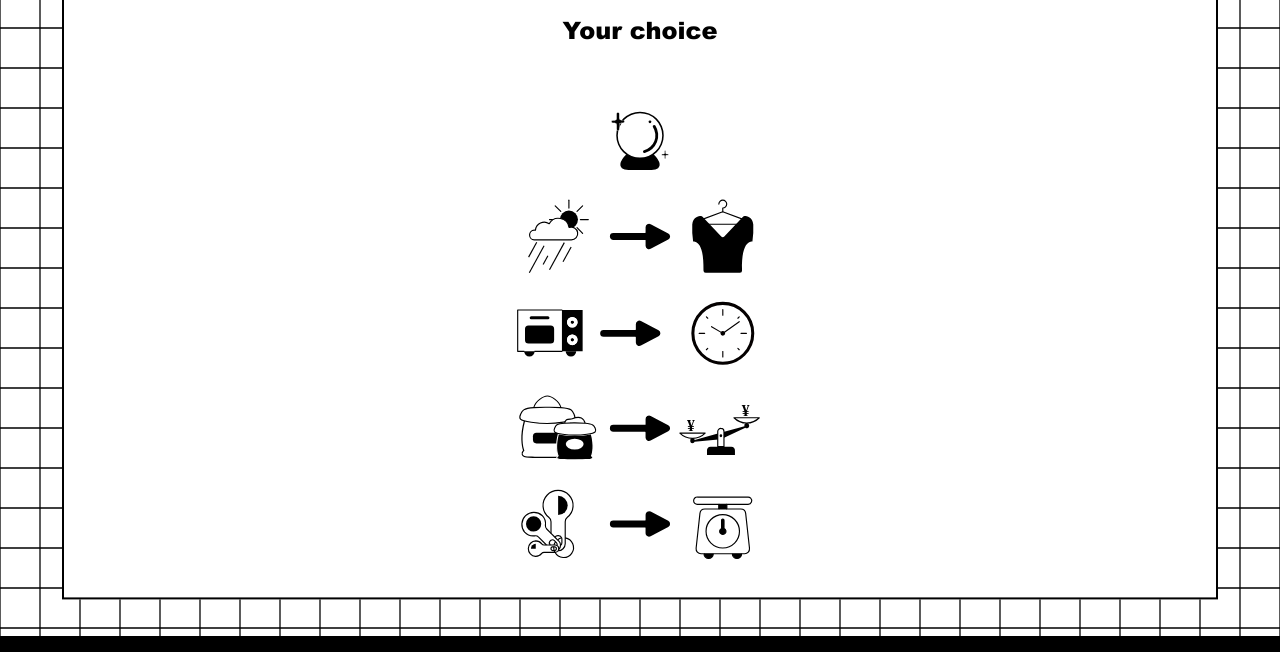
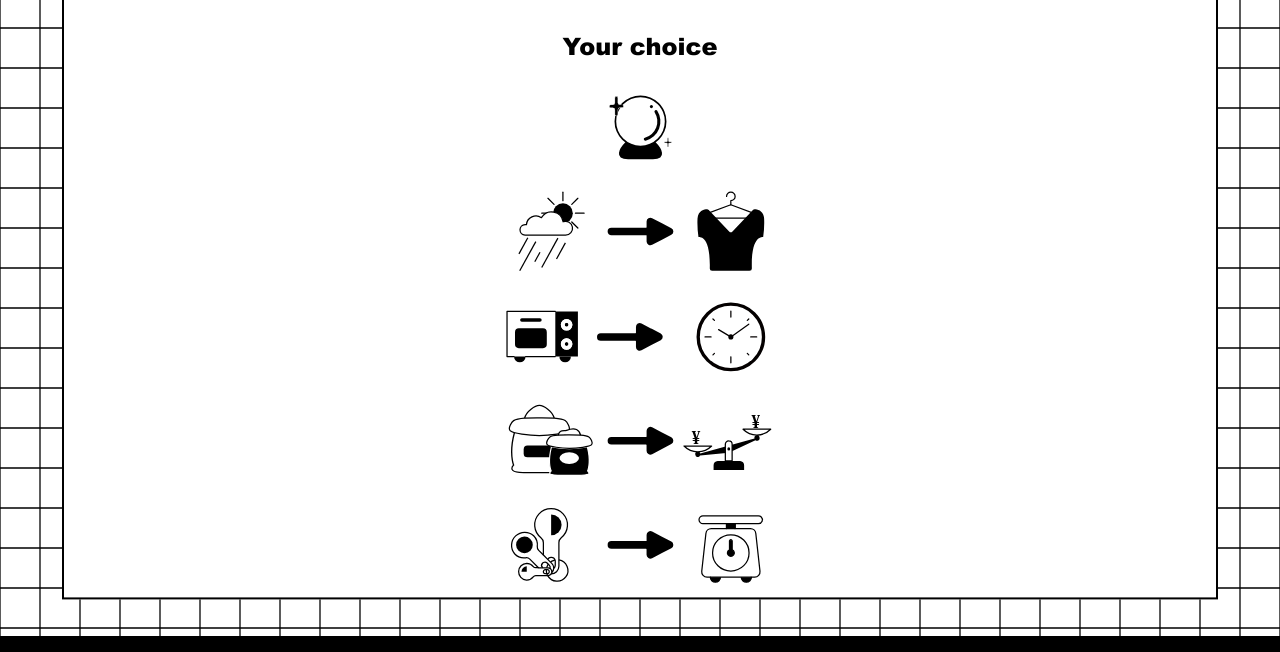
Before and after one commit to nono2224/AMR-project-2, a plain HTML site: page index.html in a window 1280 px wide. Shown: the part 148-800 px from the top of the page. Drawn offline with nearby package versions, Linux system fonts and the light colour scheme.

Commit message:
update: selectクラス内のサイズ変更

```diff
--- a/index.html
+++ b/index.html
@@ -31,7 +31,6 @@
                     <div class="app-three"></div>
                     <div class="app-four"></div>
                     <div class="app-five"></div>
-                    <div class="remainder"></div>
                 </div>
             </div>
         </div>
--- a/styles/home/main/main.scss
+++ b/styles/home/main/main.scss
@@ -41,7 +41,7 @@ html {
                     left: 50%;
                     transform: translateX(-50%);
                     width: 100%;
-                    height: 60px;
+                    height: 100px;
                     .AMR-icon {
                         position: absolute;
                         top: 50%;
@@ -87,11 +87,11 @@ html {
                     bottom: 0;
                     left: 50%;
                     transform: translateX(-50%);
-                    height: calc(100% - 60px);
+                    height: calc(100% - 110px);
                     width: 100%;
                     .text {
                         width: 100%;
-                        height: 20%;
+                        height: 10%;
                         position: relative;
                         .text-in {
                             position: absolute;
@@ -105,46 +105,42 @@ html {
                     }
                     .content {
                         width: 100%;
-                        height: 80%;
+                        height: 90%;
                         position: relative;
                         .app-one {
                             width: 100%;
-                            height: 19%;
+                            height: 20%;
                             background-image: url(../../../images/home/01.svg);
                             background-repeat: no-repeat;
                             background-position: center;
                         }
                         .app-two {
                             width: 100%;
-                            height: 19%;
+                            height: 20%;
                             background-image: url(../../../images/home/02.svg);
                             background-repeat: no-repeat;
                             background-position: center;
                         }
                         .app-three {
                             width: 100%;
-                            height: 19%;
+                            height: 20%;
                             background-image: url(../../../images/home/03.svg);
                             background-repeat: no-repeat;
                             background-position: center;
                         }
                         .app-four {
                             width: 100%;
-                            height: 19%;
+                            height: 20%;
                             background-image: url(../../../images/home/04.svg);
                             background-repeat: no-repeat;
                             background-position: center;
                         }
                         .app-five {
                             width: 100%;
-                            height: 19%;
+                            height: 20%;
                             background-image: url(../../../images/home/05.svg);
                             background-repeat: no-repeat;
                             background-position: center;
-                        }
-                        .remainder {
-                            width: 100%;
-                            height: 5%;
                         }
                     }
                 }
```
Also changed, not shown: styles/home/main/main.css.
